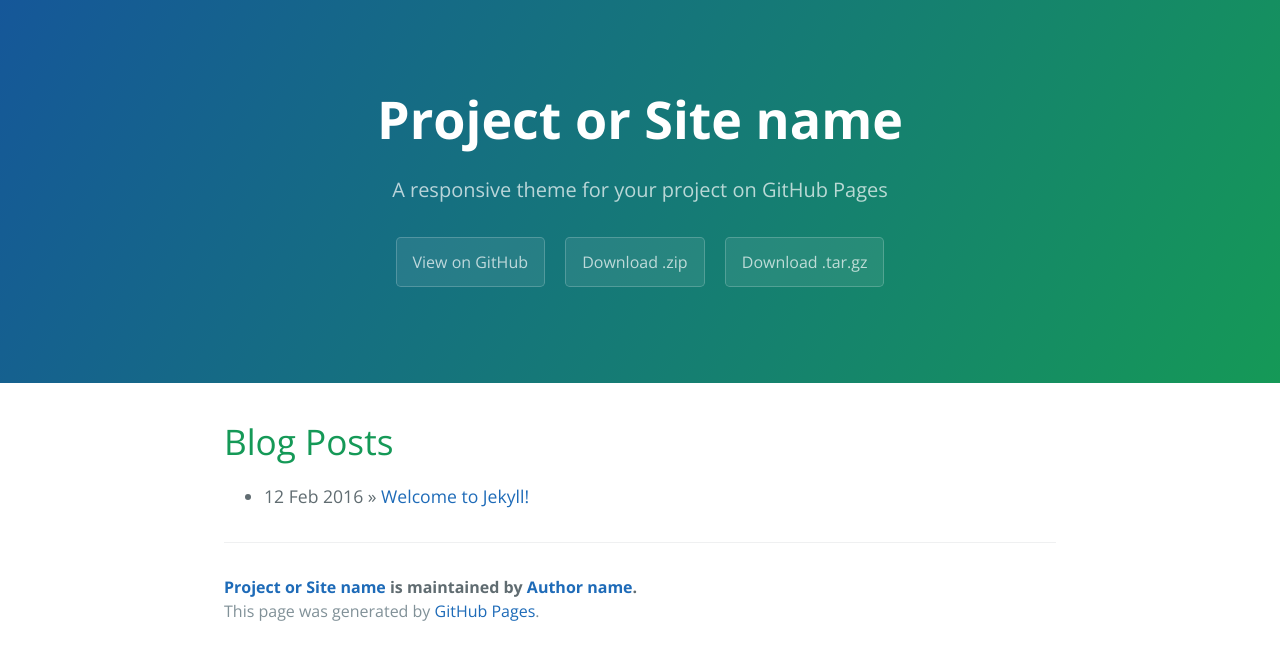
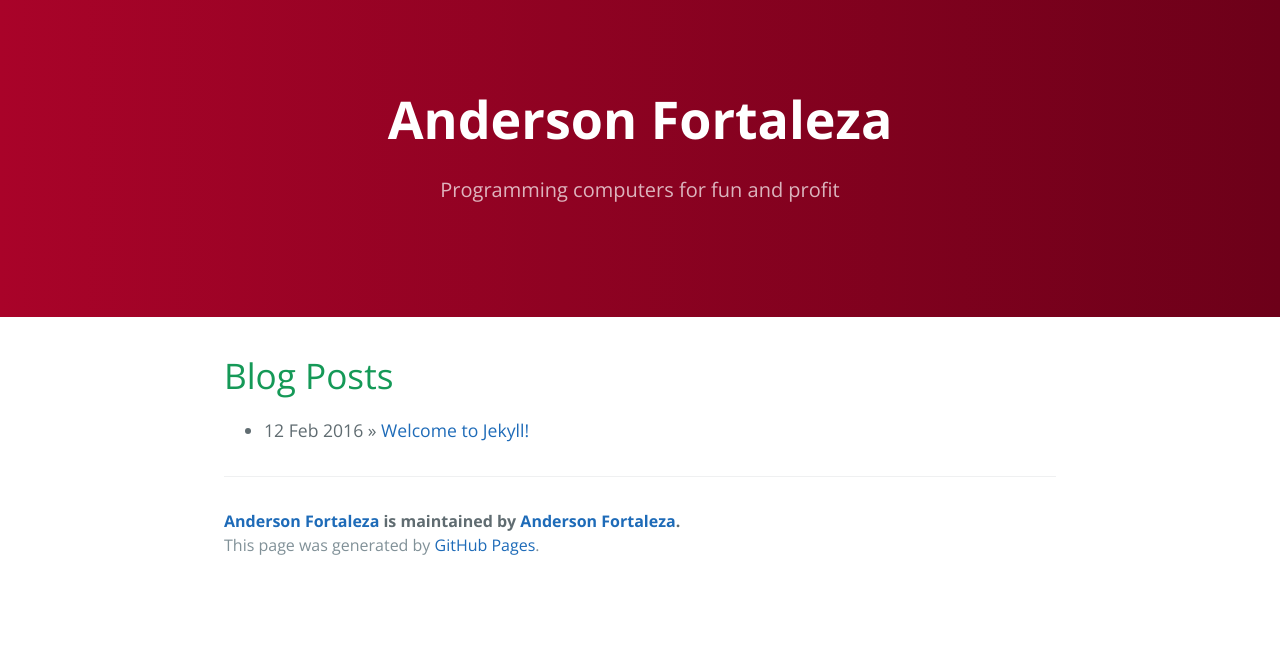
Before and after one commit to afortaleza/afortaleza.github.io, a Jekyll site: the page built from index.html, in a window 1280 px wide. Shown: the top 660 px of the page. Built offline with Jekyll 4.4.1, drawn with Linux system fonts in a browser that asks for light colours; the list of posts is cut into pages by our own code.

Commit message:
General page setup

```diff
--- a/_config.yml
+++ b/_config.yml
@@ -1,13 +1,13 @@
 # Setup
-title:        Project or Site name
-tagline:      A responsive theme for your project on GitHub Pages
+title:        Anderson Fortaleza
+tagline:      Programming computers for fun and profit
 baseurl:      ""
 paginate:     1
 
 # About/contact
 author:
-  name:       Author name
-  url:        http://yourhomepage.com
+  name:       Anderson Fortaleza
+  url:        http://afortaleza.github.io
 
 # Gems
 gems:
--- a/_includes/page-header.html
+++ b/_includes/page-header.html
@@ -1,7 +1,4 @@
 <section class="page-header">
   <h1 class="project-name">{{ site.title }}</h1>
   <h2 class="project-tagline">{{ site.tagline }}</h2>
-  <a href="#" class="btn">View on GitHub</a>
-  <a href="#" class="btn">Download .zip</a>
-  <a href="#" class="btn">Download .tar.gz</a>
 </section>
--- a/css/cayman.css
+++ b/css/cayman.css
@@ -53,7 +53,7 @@ a {
   color: #fff;
   text-align: center;
   background-color: #159957;
-  background-image: linear-gradient(120deg, #155799, #159957); }
+  background-image: linear-gradient(to right, rgba(169,3,41,1) 0%, rgba(143,2,34,1) 44%, rgba(109,0,25,1) 100%); }
   @media screen and (min-width: 64em) {
     .page-header {
       padding: 5rem 6rem; } }
```
